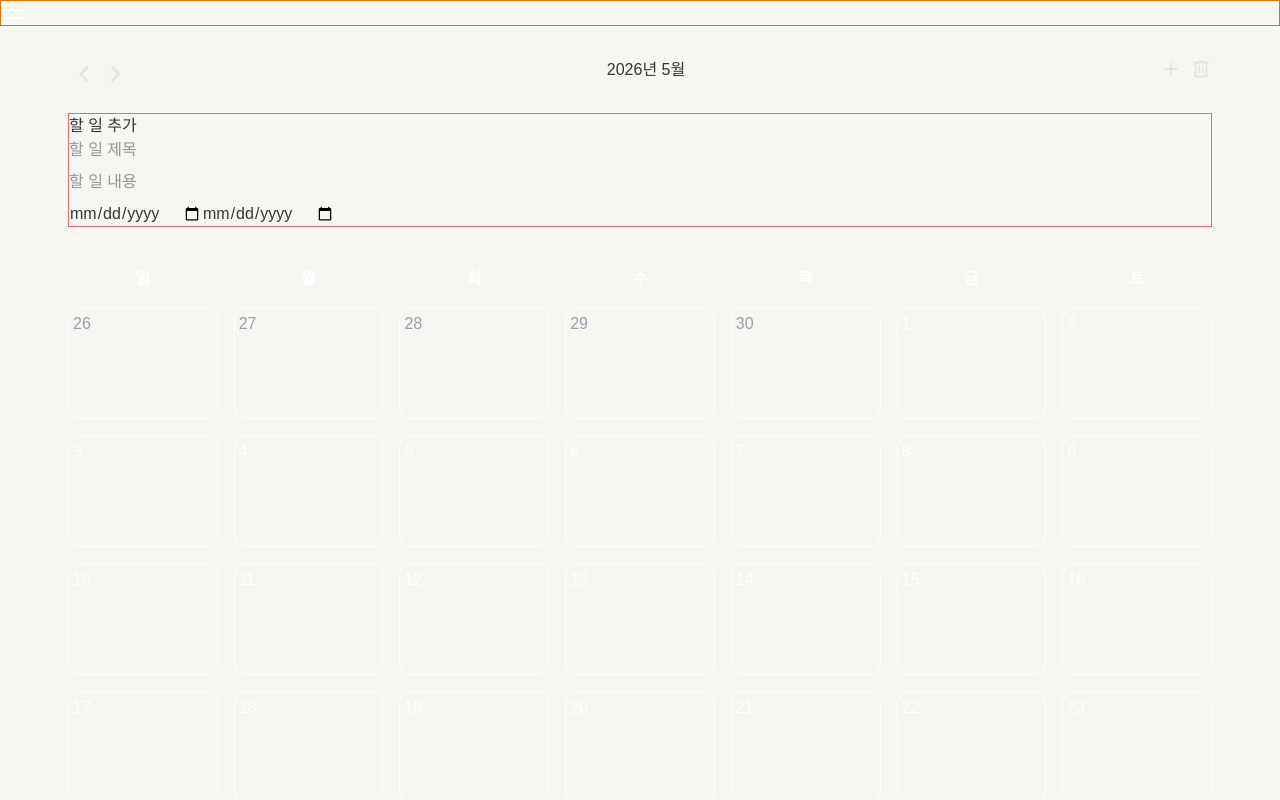
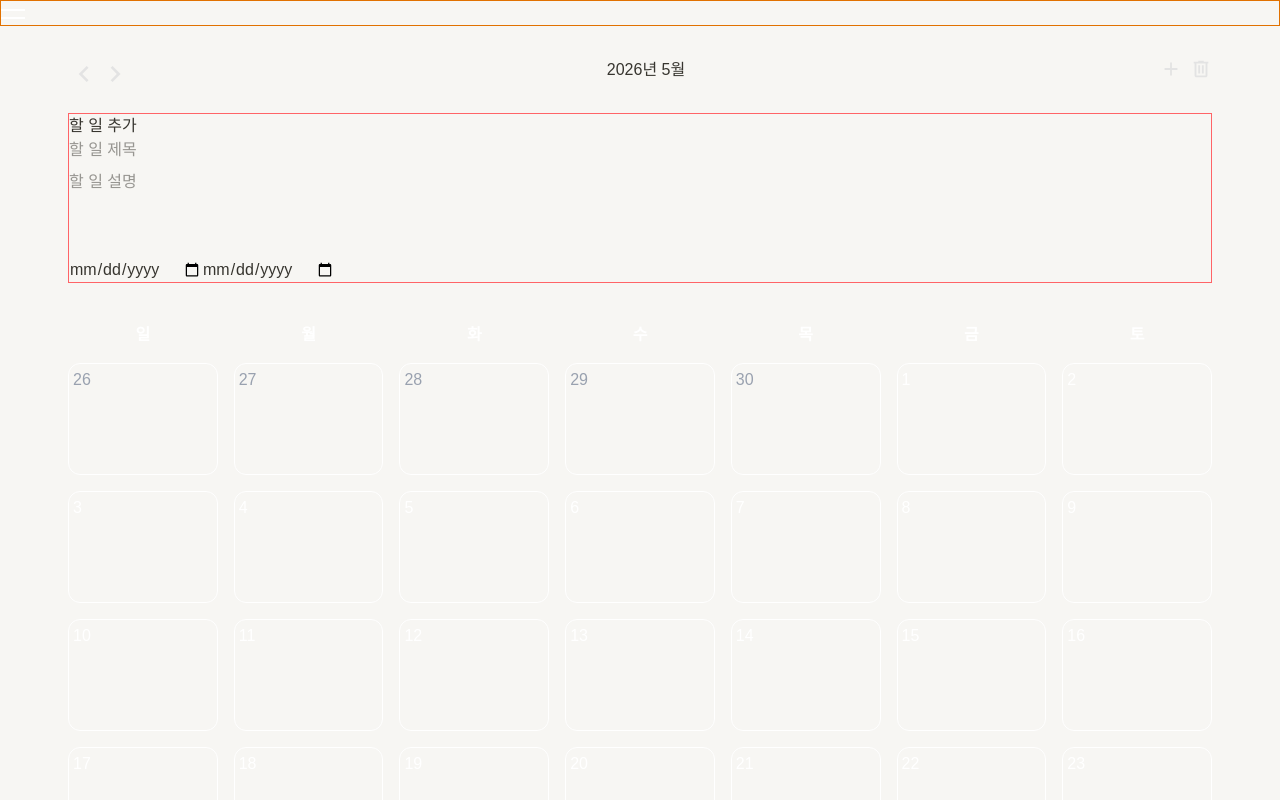
Before and after one commit to johyunsoo33/small-side-project, a Next.js app: page /mySchedule in a window 1280 px wide. Shown: the top 800 px of the page. Built offline with nearby package versions, Linux system fonts and the light colour scheme.

Commit message:
✨ 할 일 추가 팝업 창의 설명 입력란을 textarea로 변경하고 자동 높이 조절 기능 추가

```diff
--- a/src/Component/TaskBox/taskTopBox/taskTopBox.tsx
+++ b/src/Component/TaskBox/taskTopBox/taskTopBox.tsx
@@ -19,6 +19,11 @@ export default function TaskTopBox({
   };
   const handleDeleteTask = () => {
     // 할 일 삭제 로직 구현
+  };
+  const taskAddContentArea = (
+    event: React.ChangeEvent<HTMLTextAreaElement>,
+  ) => {
+    event.target.style.height = event.target.scrollHeight + "px";
   };
 
   return (
@@ -72,7 +77,12 @@ export default function TaskTopBox({
         <main>
           <form action="" className="flex flex-col gap-2">
             <input type="text" placeholder="할 일 제목" />
-            <input type="text" placeholder="할 일 내용" />
+            <textarea
+              name="description"
+              id=""
+              placeholder="할 일 설명"
+              onChange={taskAddContentArea}
+            ></textarea>
             <div>
               <input type="date" placeholder="할 일 시작일" />
               <input type="date" placeholder="할 일 마감일" />
--- a/src/app/globals.css
+++ b/src/app/globals.css
@@ -37,3 +37,8 @@ body {
     background 0.2s ease,
     color 0.2s ease;
 }
+
+.taskAddPopUpBox textarea {
+  resize: none;
+  height: 5rem;
+}
```
